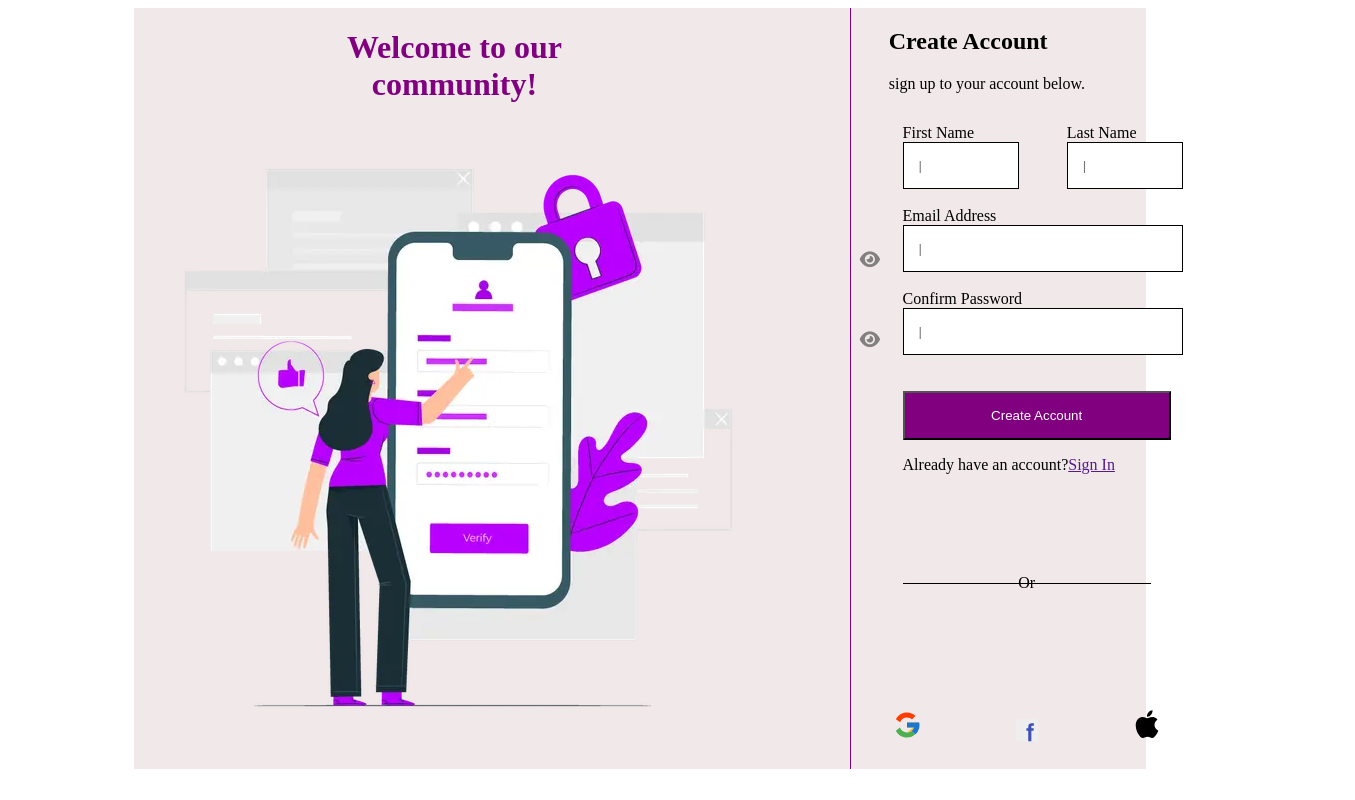
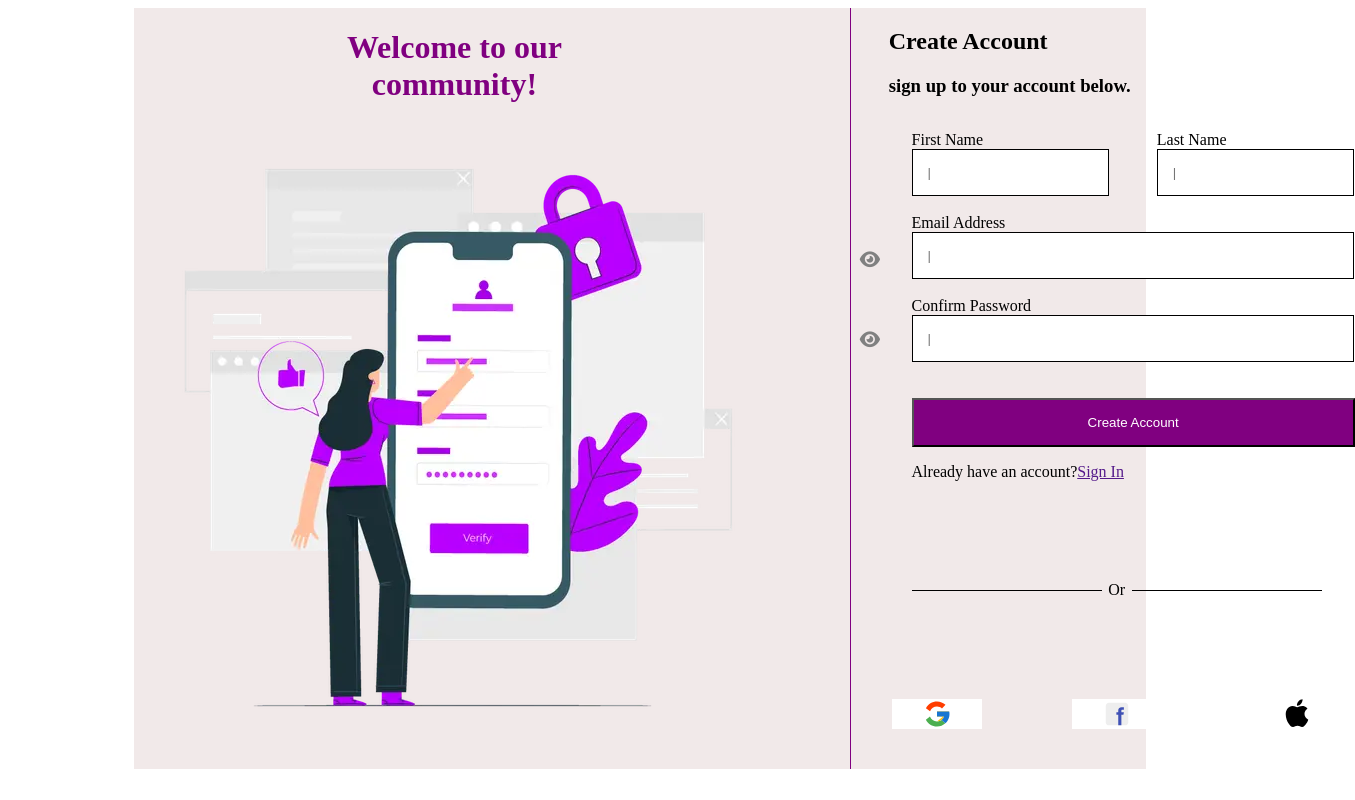
Before and after one commit to faithkoduen/Signup-page, a plain HTML site: page index.html in a window 1280 px wide. Shown: the whole page, 1355 px wide, since content can reach past the window. Drawn offline with Linux system fonts and the light colour scheme.

Commit message:
initial commit

```diff
--- a/index.html
+++ b/index.html
@@ -16,7 +16,7 @@
     </div>
     <div>
         <h2>Create Account</h2>
-        <p>sign up to your account below.</p>
+        <h3>sign up to your account below.</h3>
         <form>
         <div class="first-form">
         <label for="First Name">First Name<br>
@@ -40,7 +40,6 @@
         <br>
         <p for="Already have an account">Already have an account?<a href>Sign In</a></p>
         <p class="hr-lines">Or</p>
-        <br>
         <div class="icons">
         <a href="http://www.google.com/"><svg xmlns="http://www.w3.org/2000/svg" x="0px" y="0px" width="48" height="48" viewBox="0 0 48 48" id="google">
             <path fill="#FFC107" d="M43.611,20.083H42V20H24v8h11.303c-1.649,4.657-6.08,8-11.303,8c-6.627,0-12-5.
--- a/style.css
+++ b/style.css
@@ -83,6 +83,8 @@ form{
     margin: left;
     text-align: center;
     font-size: medium;
+    background-color: white;
+    padding-inline: 30px;
 }
 #apple{
     width: 30px;
@@ -90,13 +92,17 @@ form{
     margin: right;
     text-align: center;
     font-size: medium;
+    background-color: white;
+    padding-inline: 30px;
 }
 #facebook{
     width: 30px;
-    height: 40px;
+    height: 30px;
     margin: center;
     text-align: center;
-    font-size: medium;
+    font-size: large;
+    background-color: white;
+    padding-inline: 30px;
 
 }
 
@@ -120,6 +126,7 @@ form{
     right: 400px;
     top: 330px;
     color: grey;
+    cursor: pointer;
 
 
 }
```
